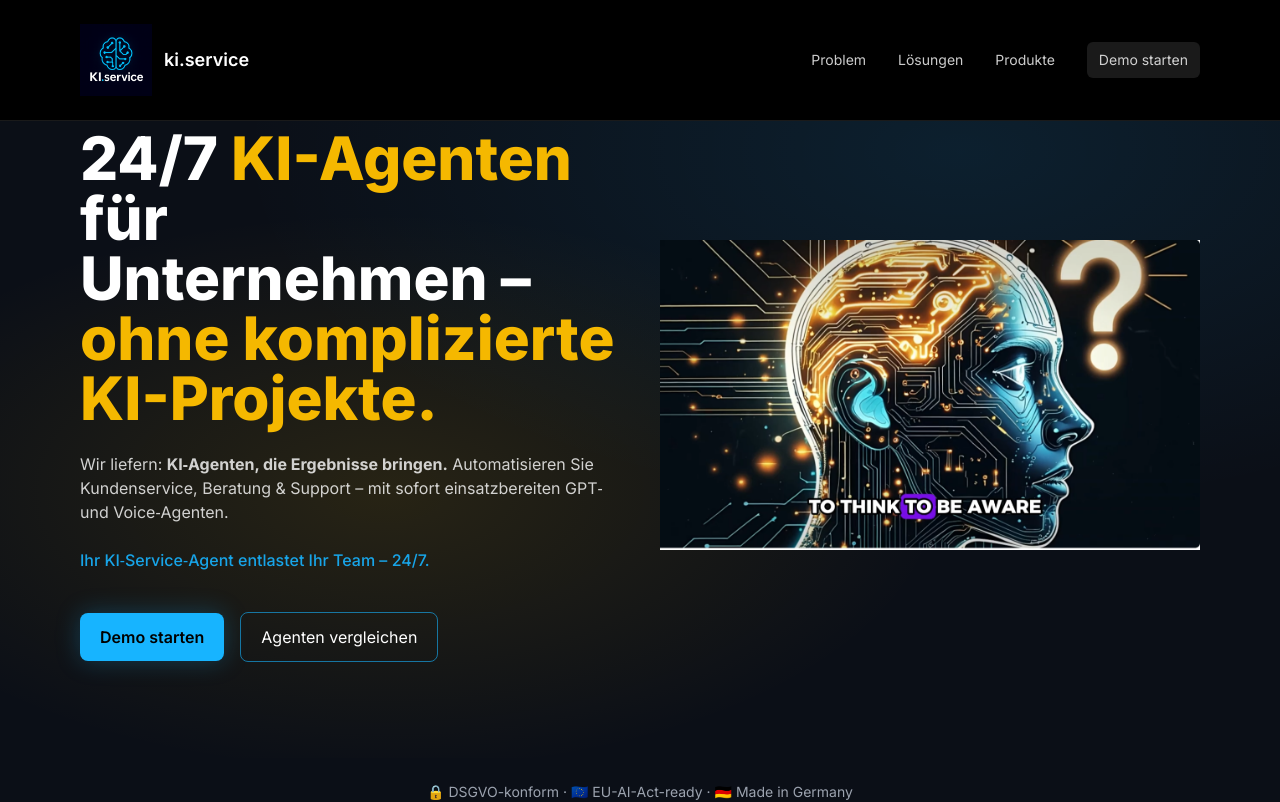
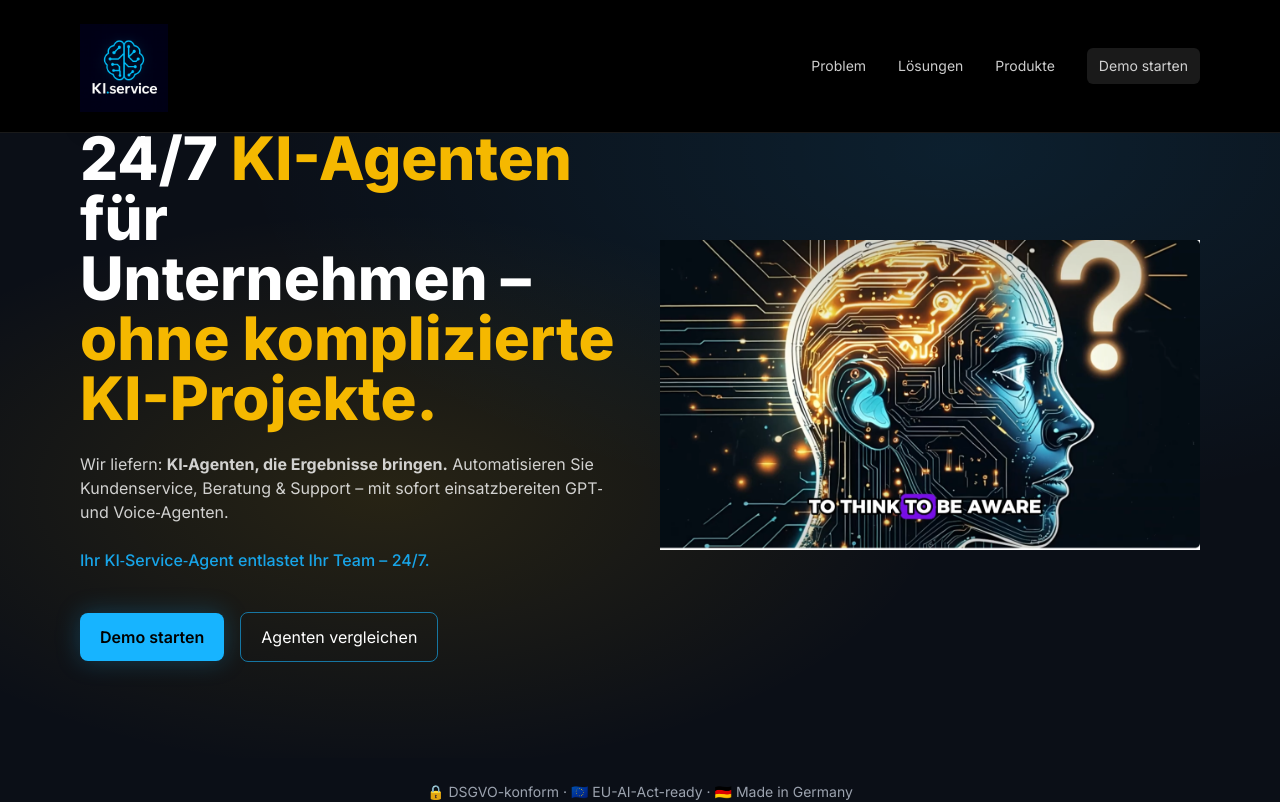
Before and after one commit to DiaBauer/KIservice_clean1, a Next.js app: page / in a window 1280 px wide. Shown: the top 802 px of the page. Built offline with nearby package versions, Linux system fonts and the light colour scheme.

Commit message:
Simplify header branding: logo without text
Updated NavBar logo link and image properties.

```diff
--- a/components/NavBar.js
+++ b/components/NavBar.js
@@ -7,19 +7,16 @@ export default function NavBar() {
       <div className="mx-auto max-w-6xl px-4 py-5 flex items-center justify-between">
 
         {/* LOGO */}
-        <Link href="/" className="flex items-center gap-3 py-1">
-          <Image
-            src="/logo.png"
-            width={72}
-            height={72}
-            alt="KI.service Logo"
-            className="drop-shadow-lg"
-            priority
-          />
-          <span className="text-white font-semibold text-lg">
-            ki.service
-          </span>
-        </Link>
+        <Link href="/" className="flex items-center pt-1">
+  <Image
+    src="/logo.png"
+    width={88}
+    height={88}
+    alt="KI.service – Produktisierte KI-Agenten für Unternehmen"
+    className="drop-shadow-xl"
+    priority
+  />
+</Link>
 
         {/* NAVIGATION */}
         <nav className="hidden md:flex items-center gap-8 text-sm text-white/80">
```
